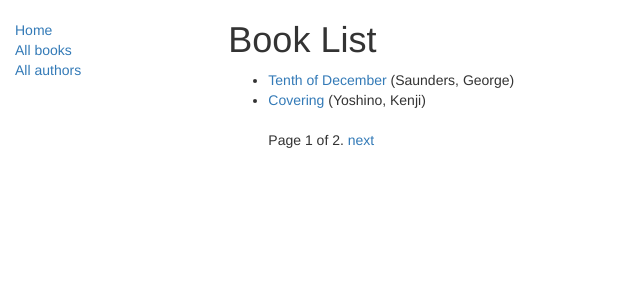
After one commit to garrickf/learn-django, a Django app: page /catalog/books/ in a window 1280 px wide. The commit adds this page. Shown: the top 300 px of the page, without its empty margins (0-640 px from the left). Run offline with Django 3.2, Linux system fonts and the light colour scheme; data comes from the database, SQL or seed files in the repository; both versions use the stored data as it was after the commit; some libraries are stand-ins or nearby versions.

Commit message:
add list and detail views for books and authors

```diff
--- a/mozilla_tutorial/catalog/models.py
+++ b/mozilla_tutorial/catalog/models.py
@@ -1,4 +1,5 @@
 from django.db import models
+from django.urls import reverse
 
 # Create your models here.
 
@@ -46,6 +47,7 @@ class Book(models.Model):
         Returns the url to access a particular book instance.
         """
         return reverse('book-detail', args=[str(self.id)])
+        # SO I THINK: 'book-detail' is the url template, named to go back to. we pass the arg! nice!
 
     def display_genre(self):
         """
--- a/mozilla_tutorial/catalog/templates/base_generic.html
+++ b/mozilla_tutorial/catalog/templates/base_generic.html
@@ -21,8 +21,8 @@
 			{% block sidebar %}
 			<ul class="sidebar-nav">
 				<li><a href="{% url 'index' %}">Home</a></li>
-				<li><a href="">All books</a></li>
-				<li><a href="">All authors</a></li>
+				<li><a href="{% url 'books' %}">All books</a></li>
+				<li><a href="{% url 'authors' %}">All authors</a></li>
 			</ul>
 		 	{% endblock %}
 			</div>
--- /dev/null
+++ b/mozilla_tutorial/catalog/templates/catalog/book_list.html
@@ -0,0 +1,36 @@
+{% extends "base_generic.html" %}
+
+{% block content %}
+    <h1>Book List</h1>
+
+    {% if book_list %}
+    <ul>
+
+      {% for book in book_list %}
+      <li>
+        <a href="{{ book.get_absolute_url }}">{{ book.title }}</a> ({{book.author}})
+      </li>
+      {% endfor %}
+
+      {% block pagination %}
+        {% if is_paginated %}
+            <div class="pagination">
+                <span class="page-links">
+                    {% if page_obj.has_previous %}
+                        <a href="{{ request.path }}?page={{ page_obj.previous_page_number }}">previous</a>
+                    {% endif %}
+                    <span class="page-current">
+                        Page {{ page_obj.number }} of {{ page_obj.paginator.num_pages }}.
+                    </span>
+                    {% if page_obj.has_next %}
+                        <a href="{{ request.path }}?page={{ page_obj.next_page_number }}">next</a>
+                    {% endif %}
+                </span>
+            </div>
+        {% endif %}
+      {% endblock %}
+    </ul>
+    {% else %}
+      <p>There are no books in the library.</p>
+    {% endif %}
+{% endblock %}
--- a/mozilla_tutorial/catalog/urls.py
+++ b/mozilla_tutorial/catalog/urls.py
@@ -4,4 +4,8 @@ from . import views
 # Patterns for the catalog app
 urlpatterns = [
 	path('', views.index, name='index'),
+	path('books/', views.BookListView.as_view(), name='books'),
+	path('books/<int:pk>', views.BookDetailView.as_view(), name='book-detail'), # generic detail view expects pk!
+	path('authors/', views.AuthorListView.as_view(), name='authors'),
+	path('authors/<int:pk>', views.AuthorDetailView.as_view(), name='author-detail'),
 ]
--- a/mozilla_tutorial/catalog/views.py
+++ b/mozilla_tutorial/catalog/views.py
@@ -1,6 +1,7 @@
 from django.shortcuts import render
 from django.http import HttpResponse # used for debugging
 from .models import Book, BookInstance, Author, Language, Genre # models
+from django.views import generic
 
 # Create your views here.
 # GF: a view takes a request object and any extra params pulled from the url
@@ -35,3 +36,30 @@ def index(request):
     )
 
     # return HttpResponse('<p>Hello, world!</p>') # DEBUG LINE
+
+class BookListView(generic.ListView):
+    model = Book
+    paginate_by = 2
+    # can overrride get context data or get queryset to change the context passed to the view, or change the query
+
+class BookDetailView(generic.DetailView):
+    model = Book
+
+class AuthorListView(generic.ListView):
+    model = Author
+
+class AuthorDetailView(generic.DetailView):
+    model = Author
+
+    def get_context_data(self, **kwargs):
+        # Call the base implementation first
+        context = super(AuthorDetailView, self).get_context_data(**kwargs)
+
+        # Put in some extra info. The args passed in are in the kwargs variable. (HTTP params are in the self.request.GET.)
+        # print('pk:', self.kwargs['pk']) # DEBUG LINE
+
+        # Lookups can span relationships (like table joins) using double underscores that follow the relationships. pk or id seem to be OK!
+        books_by_author = Book.objects.filter(author__pk=self.kwargs['pk'])
+        # print(books_by_author) # DEBUG LINE
+        context['books_by_author'] = books_by_author
+        return context
```
Also changed, not shown: mozilla_tutorial/catalog/templates/catalog/author_detail.html (added, +17 -0 lines), mozilla_tutorial/catalog/templates/catalog/author_list.html (added, +15 -0 lines), mozilla_tutorial/catalog/templates/catalog/book_detail.html (added, +23 -0 lines), mozilla_tutorial/db.sqlite3.
